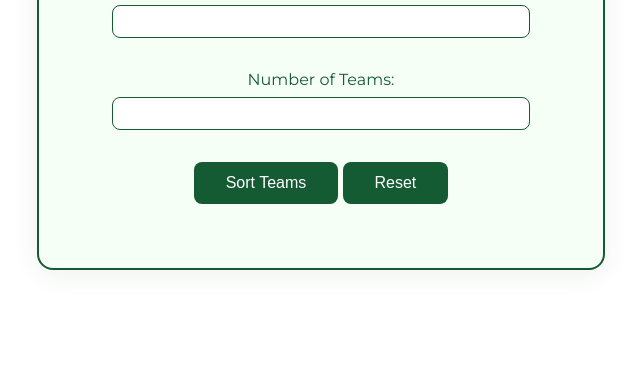
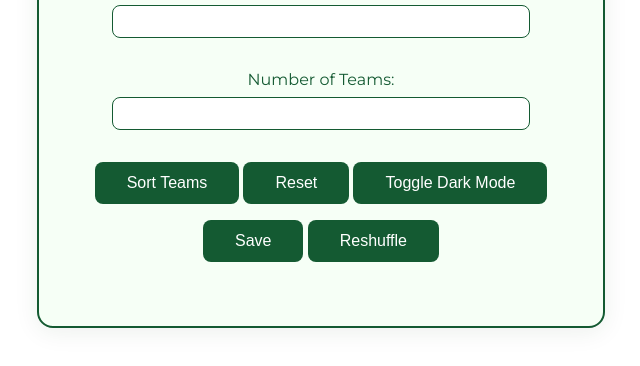
Before and after one commit to RhiannaReid/Randomised-groups, a plain HTML site: page index.html in a window 1280 px wide. Shown: the part 180-546 px from the top of the page, without its empty margins (319-959 px from the left). Drawn offline with Linux system fonts and the light colour scheme.

Commit message:
Update index.html

```diff
--- a/index.html
+++ b/index.html
@@ -18,6 +18,9 @@
             <div id="namesContainer"></div>
             <button type="submit">Sort Teams</button>
             <button type="button" id="resetBtn">Reset</button>
+            <button type="button" id="darkModeBtn">Toggle Dark Mode</button>
+            <button type="button" id="saveBtn">Save</button>
+            <button type="button" id="reshuffleBtn">Reshuffle</button>
         </form>
         <div id="results"></div>
     </div>
```
